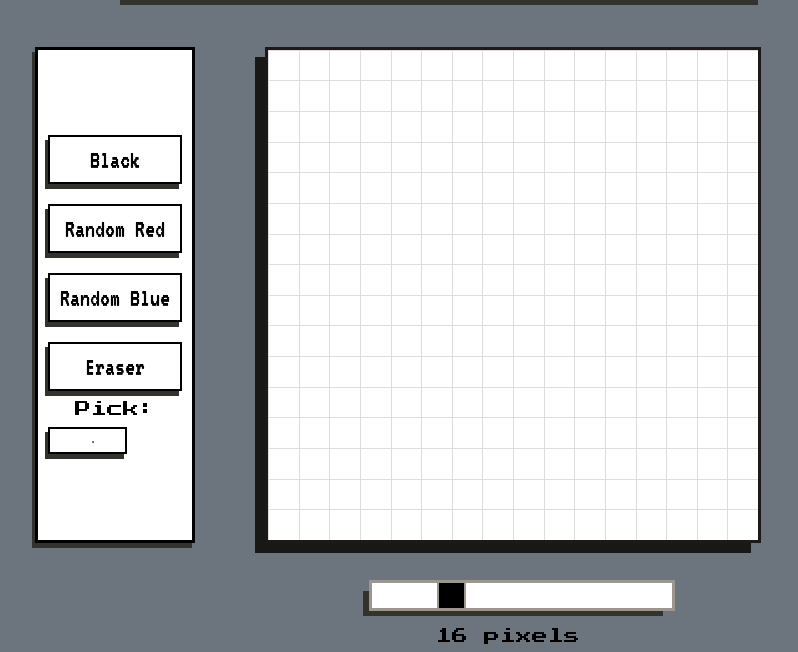
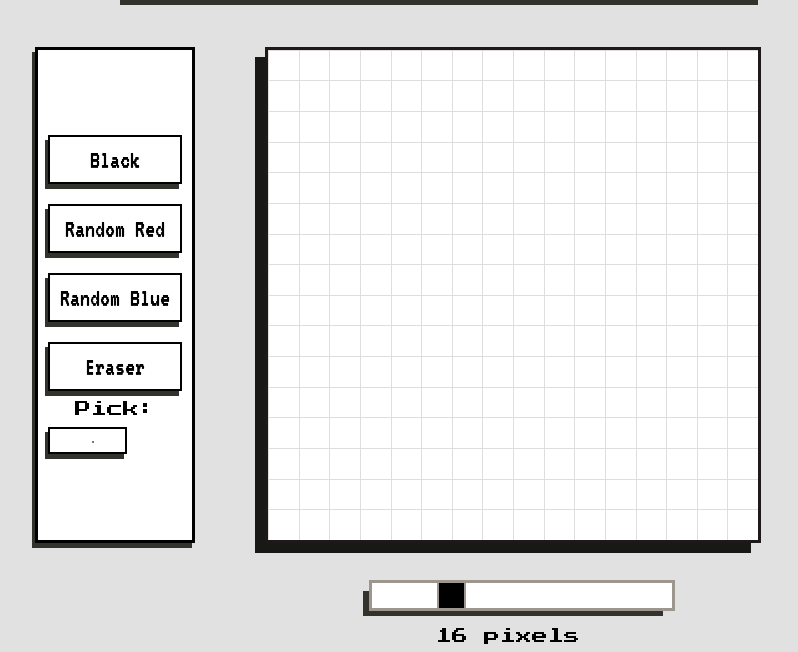
Before and after one commit to MiiaNyy/etch-a-sketch, a plain HTML site: page index.html in a window 1280 px wide. Shown: the part 183-835 px from the top of the page, without its empty margins (192-990 px from the left). Drawn offline with Linux system fonts and the light colour scheme.

Commit message:
background color updated

```diff
--- a/styles.css
+++ b/styles.css
@@ -1,6 +1,6 @@
 body {
     font-family: 'Press Start 2P', cursive;
-    background-color: #6c757d;
+    background-color: #E1E1E1;
 }
 
 header {
```
